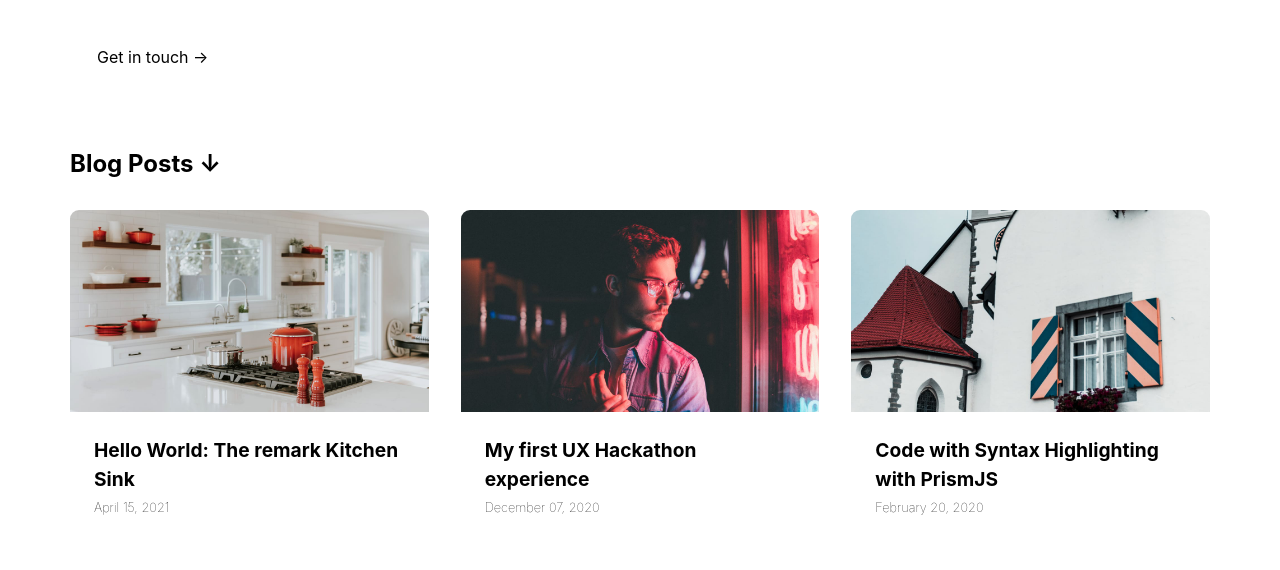
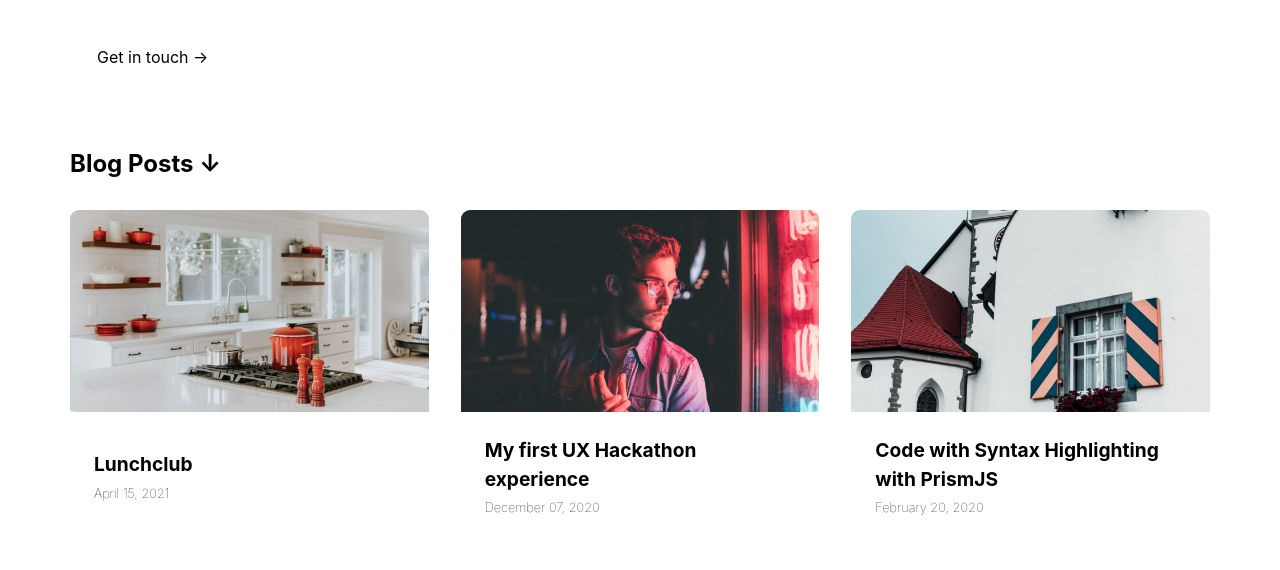
Before and after one commit to Boyanamecheva/happy-kale, a Gatsby site: page / in a window 1280 px wide. Shown: the part 210-780 px from the top of the page. Built offline with nearby package versions, Linux system fonts and the light colour scheme; Gatsby itself is replaced by a stand-in of ours.

Commit message:
2020-02-21-hello-world-the-remark-kitchen-sink.md: updated title

```diff
--- a/_data/blog/2020-02-21-hello-world-the-remark-kitchen-sink.md
+++ b/_data/blog/2020-02-21-hello-world-the-remark-kitchen-sink.md
@@ -2,7 +2,7 @@
 template: BlogPost
 path: /remark-kitchen-sink
 date: '2021-04-15T04:12'
-title: 'Hello World: The remark Kitchen Sink'
+title: Lunchclub
 thumbnail: /assets/image-6.jpg
 ---
 # h1 Heading 8-)
```
